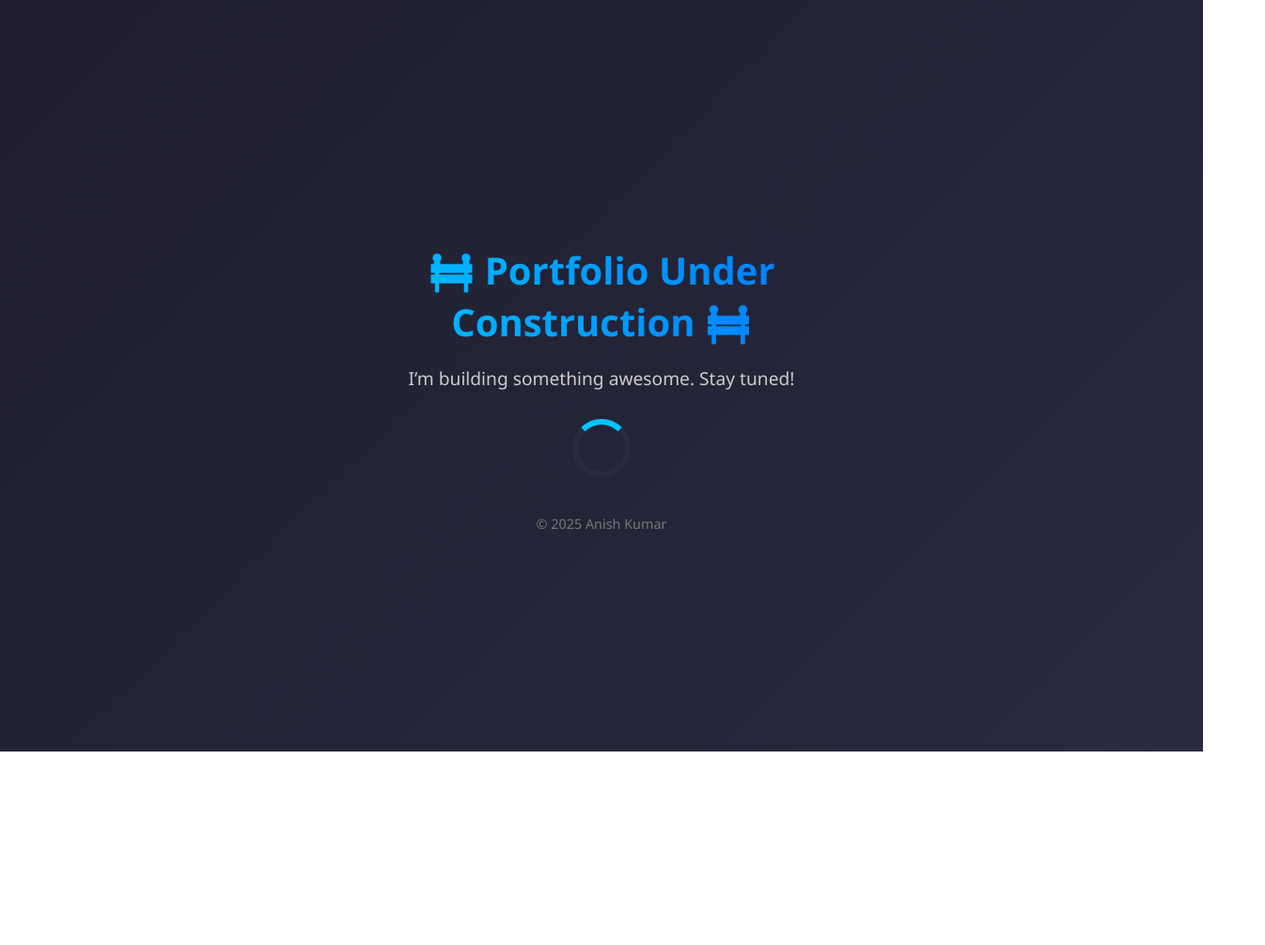
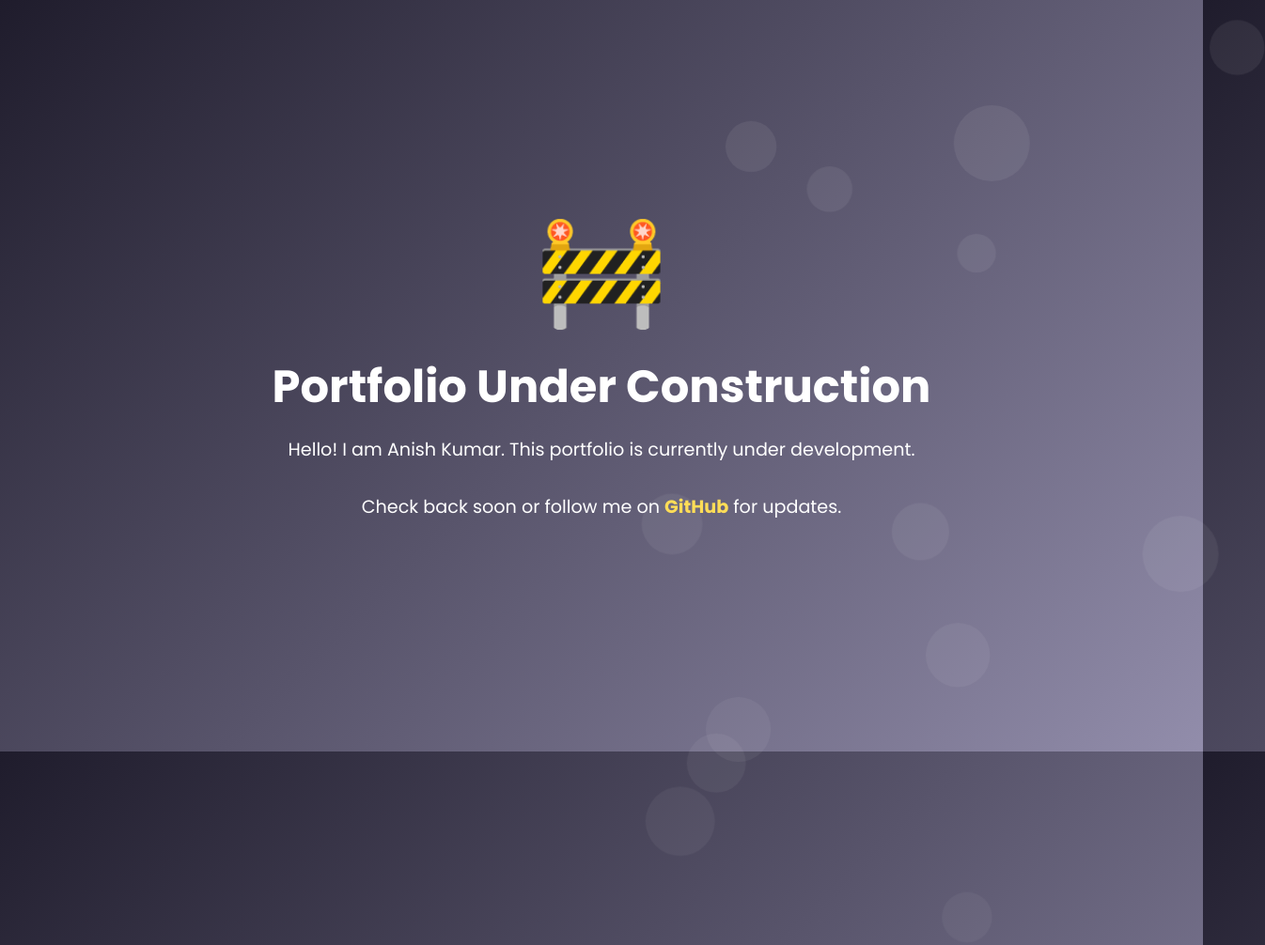
Before and after one commit to anishk-neuroforge/anishk-neuroforge.github.io, a plain HTML site: page index.html in a window 1280 px wide. Shown: the top 1006 px of the page at 94% size, 1346 px wide, since content can reach past the window. Before the commit the page ends 800 px from the top, so only its background shows below. Drawn offline with Linux system fonts and the light colour scheme.

Commit message:
Update index.html

```diff
--- a/index.html
+++ b/index.html
@@ -3,61 +3,65 @@
 <head>
 <meta charset="UTF-8">
 <meta name="viewport" content="width=device-width, initial-scale=1.0">
-  <title>Portfolio Coming Soon</title>
+<title>Under Construction | Anish Kumar</title>
+<link href="https://fonts.googleapis.com/css2?family=Poppins:wght@400;700&display=swap" rel="stylesheet">
 <style>
+  * { margin:0; padding:0; box-sizing:border-box; font-family:'Poppins', sans-serif; }
   body {
-      margin: 0;
-      font-family: "Segoe UI", Tahoma, Geneva, Verdana, sans-serif;
-      display: flex;
-      justify-content: center;
-      align-items: center;
-      height: 100vh;
-      background: linear-gradient(135deg, #1e1e2f, #2a2a40);
-      color: #f4f4f9;
-      text-align: center;
+    height:100vh; display:flex; justify-content:center; align-items:center;
+    background: linear-gradient(135deg,#1f1c2c,#928dab); color:#fff; overflow:hidden;
   }
-    .container {
-      max-width: 600px;
-      padding: 20px;
+  .container { text-align:center; position:relative; z-index:2; }
+  h1 { font-size:3rem; margin-bottom:1rem; animation: slideIn 1s ease-out; }
+  p { font-size:1.2rem; margin-bottom:2rem; animation: fadeIn 2s ease-in; }
+  a { text-decoration:none; color:#ffdd57; font-weight:700; transition:0.3s; }
+  a:hover { color:#fff; }
+  .under-construction { font-size:6rem; margin-bottom:1rem; animation: pulse 1.5s infinite; display:inline-block; }
+
+  /* Animated background bubbles */
+  .bubble {
+    position:absolute; border-radius:50%; background:rgba(255,255,255,0.15);
+    animation: float 10s infinite;
+    pointer-events:none;
   }
-    h1 {
-      font-size: 2.5rem;
-      margin-bottom: 10px;
-      background: linear-gradient(90deg, #00c6ff, #0072ff);
-      -webkit-background-clip: text;
-      -webkit-text-fill-color: transparent;
+
+  @keyframes pulse {
+    0% { transform: scale(1); }
+    50% { transform: scale(1.2); }
+    100% { transform: scale(1); }
   }
-    p {
-      font-size: 1.2rem;
-      margin-bottom: 30px;
-      color: #ccc;
-    }
-    .loader {
-      border: 6px solid #2a2a40;
-      border-top: 6px solid #00c6ff;
-      border-radius: 50%;
-      width: 50px;
-      height: 50px;
-      margin: 0 auto;
-      animation: spin 1s linear infinite;
-    }
-    @keyframes spin {
-      0% { transform: rotate(0deg); }
-      100% { transform: rotate(360deg); }
-    }
-    footer {
-      margin-top: 40px;
-      font-size: 0.9rem;
-      color: #777;
+
+  @keyframes slideIn { 0% {opacity:0; transform:translateY(-50px);} 100% {opacity:1; transform:translateY(0);} }
+  @keyframes fadeIn { 0% {opacity:0;} 100% {opacity:1;} }
+  @keyframes float {
+    0% { transform: translateY(100vh) translateX(0) scale(1); opacity:0.2; }
+    50% { opacity:0.5; }
+    100% { transform: translateY(-100vh) translateX(50px) scale(1.5); opacity:0; }
   }
 </style>
 </head>
 <body>
   <div class="container">
-    <h1>🚧 Portfolio Under Construction 🚧</h1>
-    <p>I’m building something awesome. Stay tuned!</p>
-    <div class="loader"></div>
-    <footer>© 2025 Anish Kumar</footer>
+    <div class="under-construction">🚧</div>
+    <h1>Portfolio Under Construction</h1>
+    <p>Hello! I am Anish Kumar. This portfolio is currently under development.</p>
+    <p>Check back soon or follow me on <a href="https://github.com/anishk-neuroforge" target="_blank">GitHub</a> for updates.</p>
   </div>
+
+  <script>
+    // Create animated bubbles
+    const body = document.body;
+    for(let i=0;i<20;i++){
+      const bubble = document.createElement('div');
+      bubble.classList.add('bubble');
+      const size = Math.random()*50+20;
+      bubble.style.width = `${size}px`;
+      bubble.style.height = `${size}px`;
+      bubble.style.left = `${Math.random()*100}%`;
+      bubble.style.animationDuration = `${Math.random()*5+5}s`;
+      bubble.style.animationDelay = `${Math.random()*5}s`;
+      body.appendChild(bubble);
+    }
+  </script>
 </body>
 </html>
```
Lines whose indentation alone changed are shown as unchanged.
